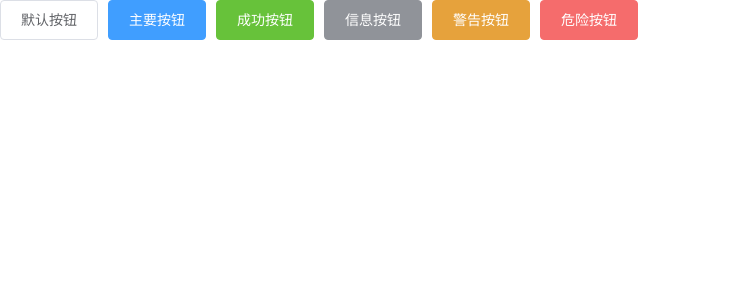
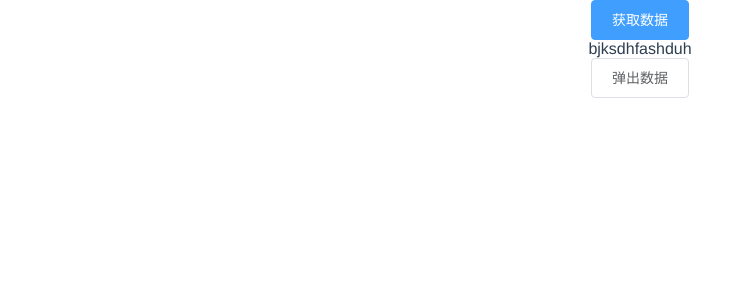
Before and after one commit to cxymds/vue-admin, a Vue app: page /about in a window 1280 px wide. Shown: the top 300 px of the page, without its empty margins (0-754 px from the left). Built offline with nearby package versions, Linux system fonts and the light colour scheme.

Commit message:
no message

```diff
--- a/src/components/HelloWorld.vue
+++ b/src/components/HelloWorld.vue
@@ -1,20 +1,25 @@
 <template>
-  <div class="hello">
-    <h1>{{ msg }}</h1>
-    <h4>{{name}}</h4>
+  <div >
+      <el-row v-for="(item,index) in notice" :key="index">
+        <el-col>{{item.name}}</el-col>
+        <el-col>{{item.age}}</el-col>
+      </el-row>
+      <slot></slot>
   </div>
+  <el-button @click="$emit('setNumber',notice.length)">弹出数据</el-button>
 </template>
 
 <script>
 export default {
   name: 'HelloWorld',
-  props: {
-    msg: String
-  },
+  props:['notice'],
   data(){
     return {
-      name:'hello world'
+      count: 0
     }
+  },
+  methods:{
+
   }
 }
 </script>
--- a/src/main.js
+++ b/src/main.js
@@ -15,5 +15,12 @@ import App from './App.vue'
 import router from './router'
 import store from './store'
 
+
+
 //主组件
-createApp(App).use(store).use(router).use(VueAxios, axios).use(ElementPlus).mount('#app')
+let app = createApp(App).use(store).use(router).use(VueAxios, axios).use(ElementPlus);
+//定义组件
+// import hellocom from '@/components/HelloWorld';
+// app.component('hello-world',hellocom)
+
+app.mount('#app');
--- a/src/views/About.vue
+++ b/src/views/About.vue
@@ -1,17 +1,34 @@
 <template>
   <div class="about">
-    <el-row>
-      <el-button>默认按钮</el-button>
-      <el-button type="primary">主要按钮</el-button>
-      <el-button type="success">成功按钮</el-button>
-      <el-button type="info">信息按钮</el-button>
-      <el-button type="warning">警告按钮</el-button>
-      <el-button type="danger">危险按钮</el-button>
-    </el-row>
+    <el-button type="primary" @click='tap'>获取数据</el-button>
+   <hello-world v-bind:notice="msg" @setNumber="setnum">bjksdhfashduh</hello-world>
   </div>
 </template>
 <script>
+import  HelloWorld from '@/components/HelloWorld';
+
 export default {
-
+  data:function(){
+    return {
+      msg:[]
+    }
+  },
+  components:{
+    HelloWorld
+  },
+  methods:{
+    tap(){
+      let obj = [
+        {name:"zhanbgsna",age:22},
+        {name:"lisi",age:34},
+        {name:"wangeu",age:12},
+        {name:"mazi",age:96}
+      ];
+      this.msg = obj;
+    },
+    setnum(v){
+      console.log('h-'+v)
+    }
+  }
 }
 </script>
```
